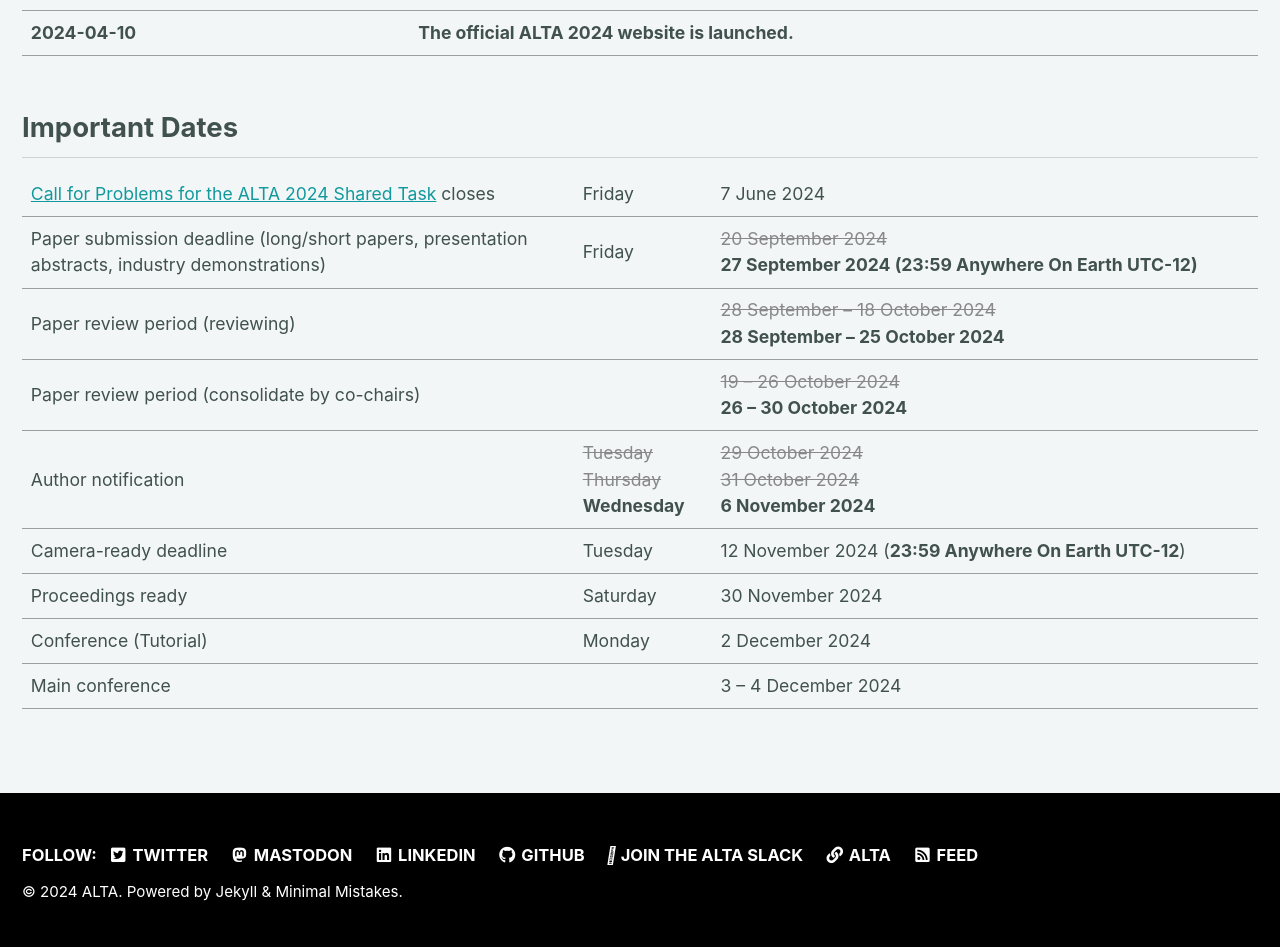
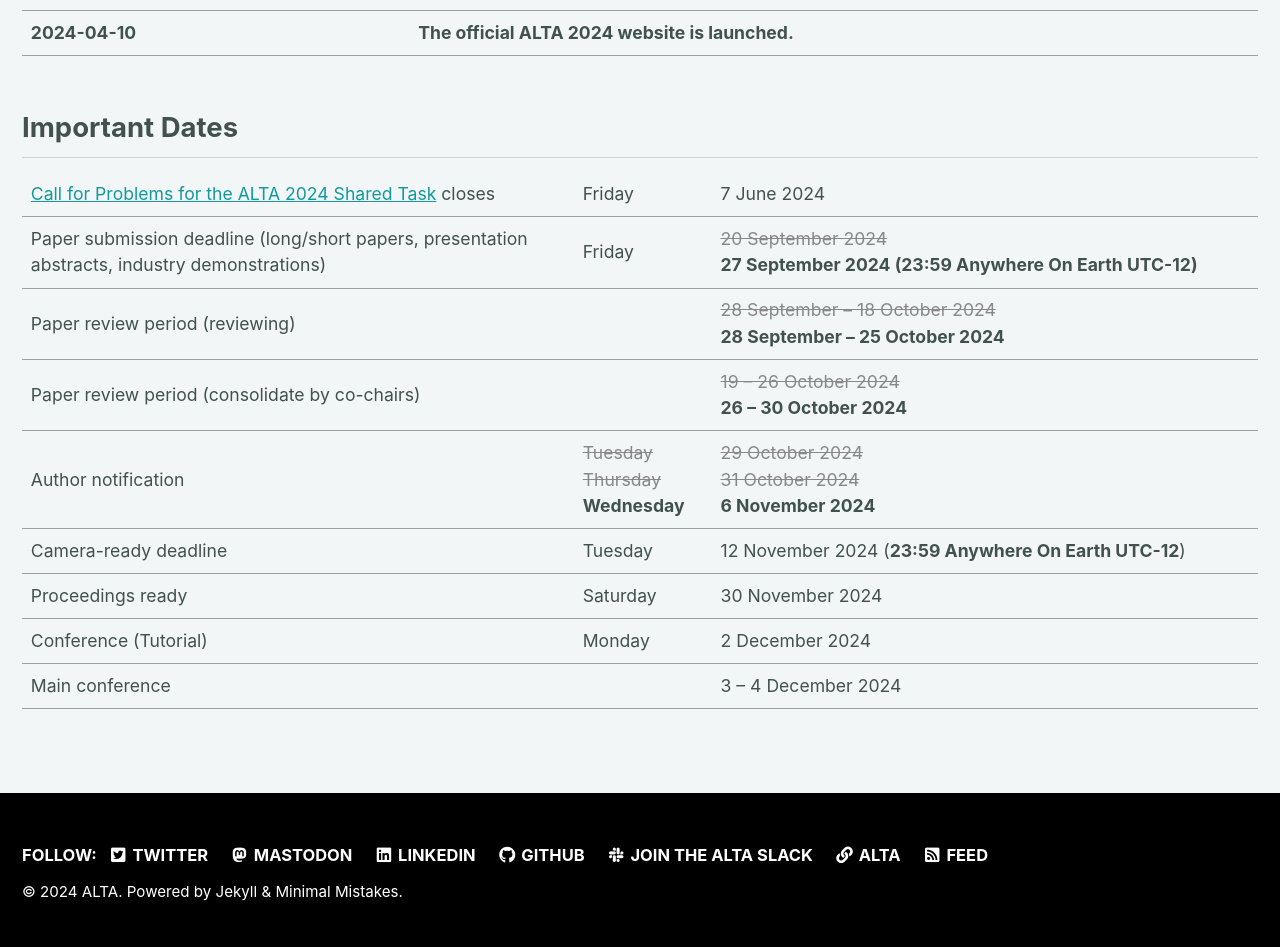
Before and after one commit to jkkummerfeld/alta2025, a Jekyll site: the page built from _pages/home.md, in a window 1280 px wide. Shown: the part 1164-2111 px from the top of the page. Built offline with Jekyll 4.4.1, drawn with Linux system fonts in a browser that asks for light colours; cached includes are drawn as plain includes.

Commit message:
Trying to get font awesome icon for Slack working

```diff
--- a/_config.yml
+++ b/_config.yml
@@ -124,7 +124,7 @@ footer:
       icon: "fab fa-fw fa-github"
       url: https://github.com/cdawei/alta2024
     - label: "Join the ALTA Slack"
-      icon: "fa-brands fa-slack"
+      icon: "fab fa-fw fa-brands fa-slack"
       url: https://join.slack.com/t/alta-nlp/shared_invite/zt-2unu7ju1c-V52yq~q~etCpPIFjAMNPbQ
     - label: "ALTA"
       icon: "fas fa-fw fa-link"
```
